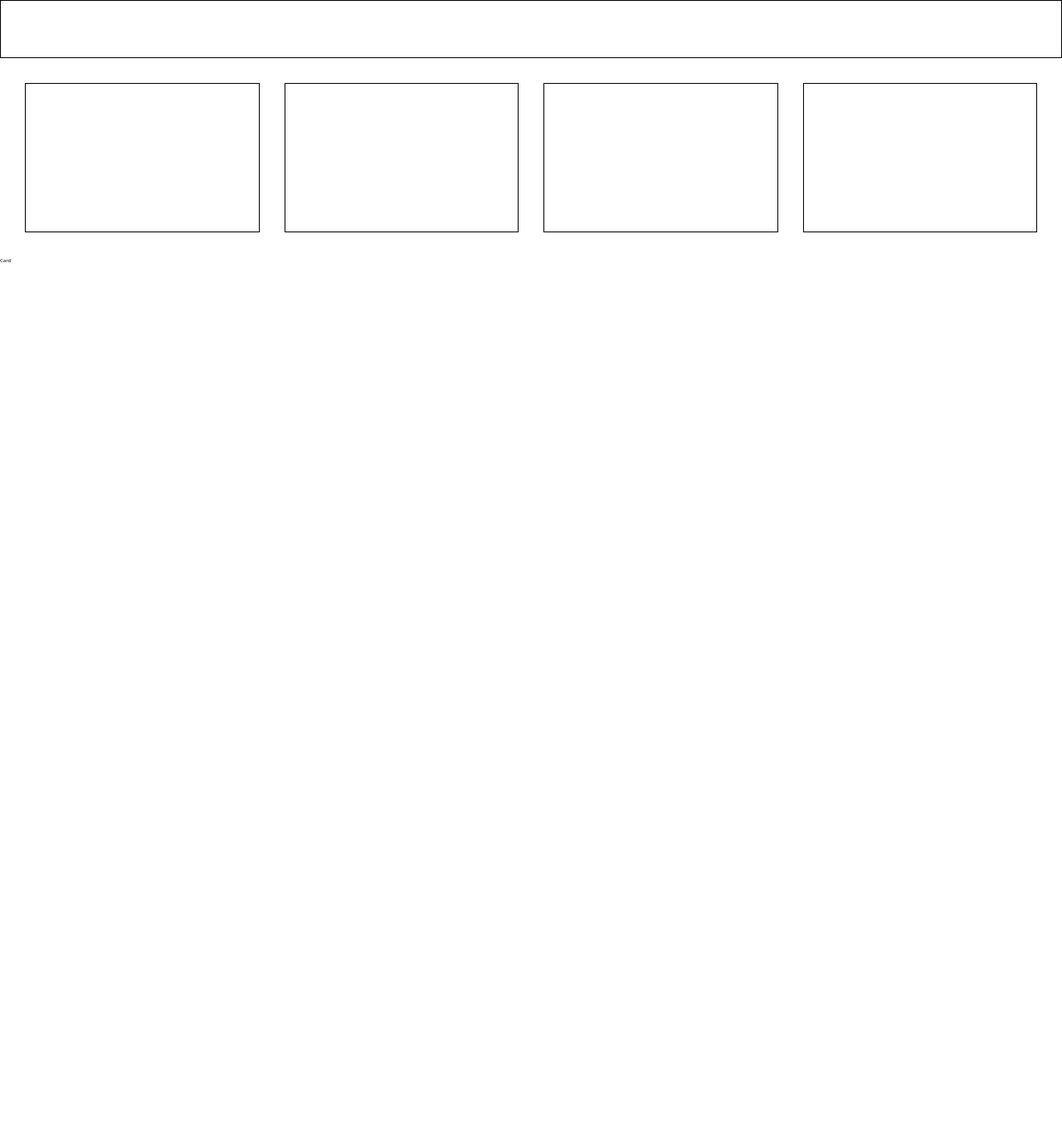
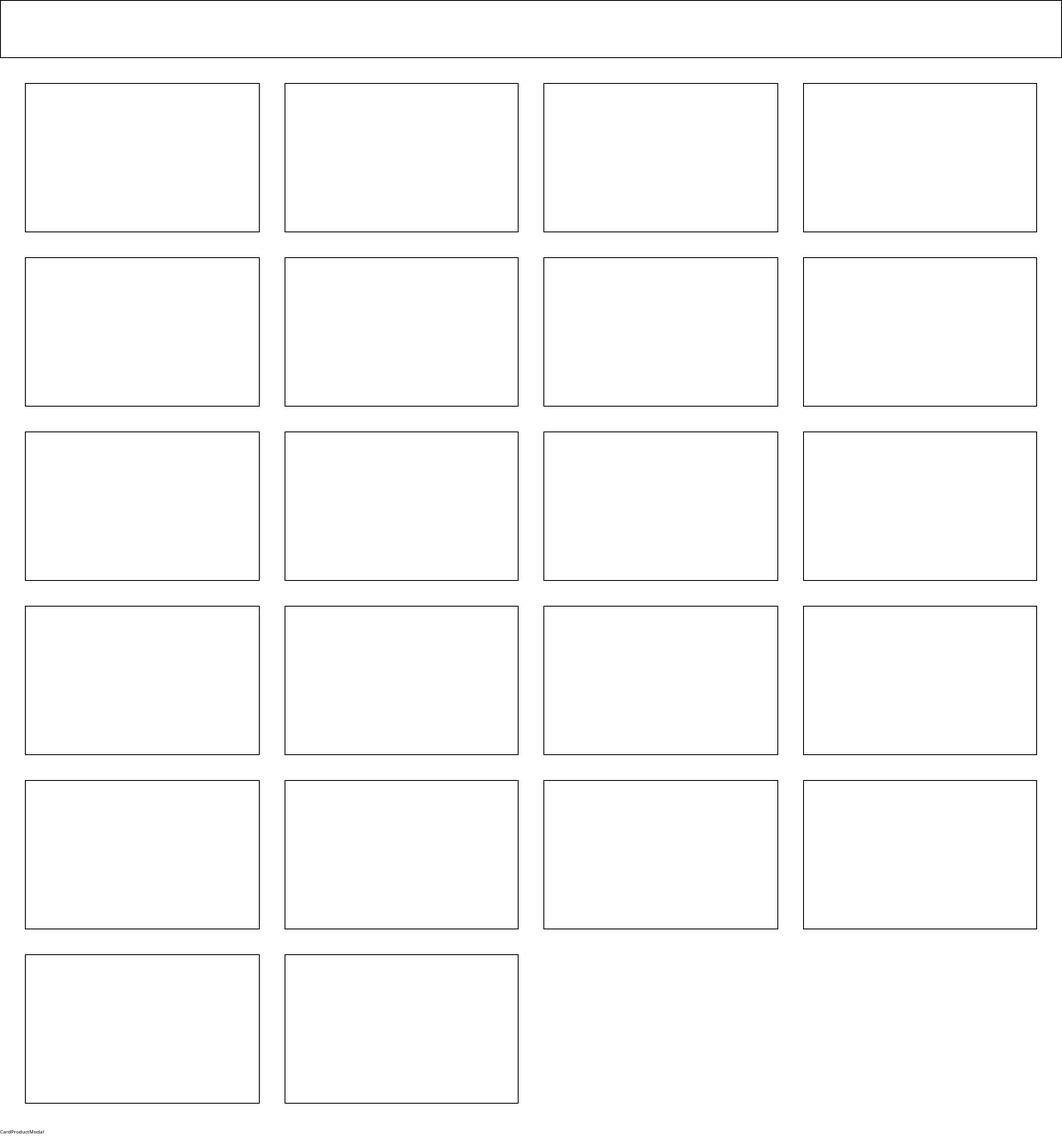
Before and after one commit to GauthierBosson/next-shop, a Next.js app: page / in a window 1280 px wide. Shown: the whole page at 83% size. Before the commit the page ends 800 px from the top, so only its background shows below. Built offline with nearby package versions, Linux system fonts and the light colour scheme.

Commit message:
Added basic modal with portal

```diff
--- a/package.json
+++ b/package.json
@@ -21,6 +21,7 @@
     "@testing-library/react": "^11.2.2",
     "@types/node": "^14.14.14",
     "@types/react": "^17.0.0",
+    "@types/react-dom": "^17.0.0",
     "@typescript-eslint/eslint-plugin": "^4.10.0",
     "@typescript-eslint/parser": "^4.10.0",
     "babel-jest": "^26.6.3",
--- /dev/null
+++ b/src/components/elements/Modal/index.tsx
@@ -0,0 +1,31 @@
+import { Portal } from '../../../libs/hooks'
+import { useModal } from '../../../libs/stores'
+
+const Modal: React.FC<{ title: string; children: React.ReactNode }> = ({
+  title,
+  children,
+}) => {
+  const isOpen = useModal((state) => state.isOpen)
+  const toggleModal = useModal((state) => state.toggleModal)
+  return (
+    isOpen && (
+      <Portal selector="#modal-root">
+        <div
+          onClick={() => toggleModal()}
+          className="fixed w-full min-h-screen bg-black bg-opacity-50 flex justify-center items-center top-0 right-0"
+        >
+          <div
+            onClick={(e) => e.stopPropagation()}
+            className="relative bg-white p-20"
+          >
+            <button onClick={() => toggleModal()}></button>
+            <p>{title}</p>
+            {children}
+          </div>
+        </div>
+      </Portal>
+    )
+  )
+}
+
+export default Modal
--- /dev/null
+++ b/src/components/elements/ProductDetails/index.tsx
@@ -0,0 +1,24 @@
+import { motion } from 'framer-motion'
+
+import { useProductDetails } from '../../../libs/stores'
+
+const variants = {
+  hidden: { left: '0%', display: 'none' },
+  visible: { left: '50%', display: 'block' },
+}
+
+const ProductDetails: React.FC = () => {
+  const isOpen = useProductDetails((state) => state.isOpen)
+  return (
+    <div className="h-screen w-full bg-black opacity-40 overflow-hidden fixed z-10">
+      <motion.div
+        initial="hidden"
+        animate={isOpen ? 'visible' : 'hidden'}
+        variants={variants}
+        className="w-3/4 bg-black h-96 absolute top-1/2 transform -translate-x-2/4 -translate-y-2/4"
+      />
+    </div>
+  )
+}
+
+export default ProductDetails
--- a/src/components/elements/ShoppingCard/index.tsx
+++ b/src/components/elements/ShoppingCard/index.tsx
@@ -15,7 +15,7 @@ const ShoppingCard: React.FC = () => {
       animate={isOpen ? 'visible' : 'hidden'}
       variants={variants}
       transition={{ type: 'spring', duration: 1 }}
-      className="w-1/4 min-h-screen bg-black absolute top-0 right-0"
+      className="w-full min-h-screen bg-black fixed top-0 right-0 z-50 lg:w-1/2 xl:w-1/4"
     />
   )
 }
--- a/src/components/layouts/Home/ProductsGrid/index.tsx
+++ b/src/components/layouts/Home/ProductsGrid/index.tsx
@@ -7,6 +7,24 @@ const ProductsGrid: React.FC = () => {
       <ProductCard />
       <ProductCard />
       <ProductCard />
+      <ProductCard />
+      <ProductCard />
+      <ProductCard />
+      <ProductCard />
+      <ProductCard />
+      <ProductCard />
+      <ProductCard />
+      <ProductCard />
+      <ProductCard />
+      <ProductCard />
+      <ProductCard />
+      <ProductCard />
+      <ProductCard />
+      <ProductCard />
+      <ProductCard />
+      <ProductCard />
+      <ProductCard />
+      <ProductCard />
     </div>
   )
 }
--- /dev/null
+++ b/src/libs/hooks/Portal.tsx
@@ -0,0 +1,22 @@
+import { useRef, useEffect, useState } from 'react'
+import { createPortal } from 'react-dom'
+
+const Portal = ({
+  children,
+  selector,
+}: {
+  children: React.ReactNode
+  selector: string
+}): React.ReactPortal | null => {
+  const ref = useRef()
+  const [mounted, setMounted] = useState(false)
+
+  useEffect(() => {
+    ref.current = document.querySelector(selector)
+    setMounted(true)
+  }, [selector])
+
+  return mounted ? createPortal(children, ref.current) : null
+}
+
+export default Portal
--- /dev/null
+++ b/src/libs/hooks/index.ts
@@ -0,0 +1 @@
+export { default as Portal } from './Portal'
--- a/src/libs/stores/index.tsx
+++ b/src/libs/stores/index.tsx
@@ -1,7 +1,24 @@
 import create from 'zustand'
-import { ShoppingCardState } from './types'
+import { ShoppingCardState, ProductDetailsState, ModalState } from './types'
 
 export const useShoppingCard = create<ShoppingCardState>((set) => ({
   isOpen: false,
   toggleShoppingCard: () => set((state) => ({ isOpen: !state.isOpen })),
 }))
+
+export const useProductDetails = create<ProductDetailsState>((set) => ({
+  isOpen: false,
+  toggleProductDetails: () => set((state) => ({ isOpen: !state.isOpen })),
+}))
+
+export const useModal = create<ModalState>((set) => ({
+  isOpen: false,
+  toggleModal: () => {
+    set((state) => {
+      !state.isOpen === true
+        ? document.body.classList.add('overflow-y-hidden')
+        : document.body.classList.remove('overflow-y-hidden')
+      return { isOpen: !state.isOpen }
+    })
+  },
+}))
--- a/src/pages/_app.tsx
+++ b/src/pages/_app.tsx
@@ -1,13 +1,18 @@
 import { AppProps } from 'next/app'
+
+import ShoppingCard from '../components/elements/ShoppingCard'
+
 import '../../styles/globals.css'
 
-import Navbar from '../components/elements/navbar'
+import Navbar from '../components/elements/Navbar'
 
 const MyApp: React.FC<AppProps> = ({ Component, pageProps }) => {
   return (
     <>
       <Navbar />
+      <ShoppingCard />
       <Component {...pageProps} />
+      <div id="modal-root" />
     </>
   )
 }
--- a/src/pages/index.tsx
+++ b/src/pages/index.tsx
@@ -1,16 +1,23 @@
-import ShoppingCard from '../components/elements/ShoppingCard'
 import ProductsGrid from '../components/layouts/Home/ProductsGrid'
-
-import { useShoppingCard } from '../libs/stores'
+import Modal from '../components/elements/Modal'
+import { useShoppingCard, useProductDetails, useModal } from '../libs/stores'
 
 const Home: React.FC = () => {
   const toggleShoppingCard = useShoppingCard((state) => state.toggleShoppingCard)
+  const toggleModal = useModal((state) => state.toggleModal)
+  const toggleProductDetails = useProductDetails(
+    (state) => state.toggleProductDetails
+  )
   return (
-    <div className="overflow-x-hidden relative">
-      <ShoppingCard />
-      <ProductsGrid />
-      <button onClick={() => toggleShoppingCard()}>Card</button>
-    </div>
+    <>
+      <div className="overflow-x-hidden relative min-h-screen">
+        <ProductsGrid />
+        <button onClick={() => toggleShoppingCard()}>Card</button>
+        <button onClick={() => toggleProductDetails()}>Product</button>
+        <button onClick={() => toggleModal()}>Modal</button>
+      </div>
+      <Modal title="testtitle">test test test</Modal>
+    </>
   )
 }
 
```
Also changed, not shown: src/libs/stores/types.tsx (+10 -0 lines), theme/colors.js (line endings or trailing spaces), 1 other file (tests, documents, lock files or other folders).
